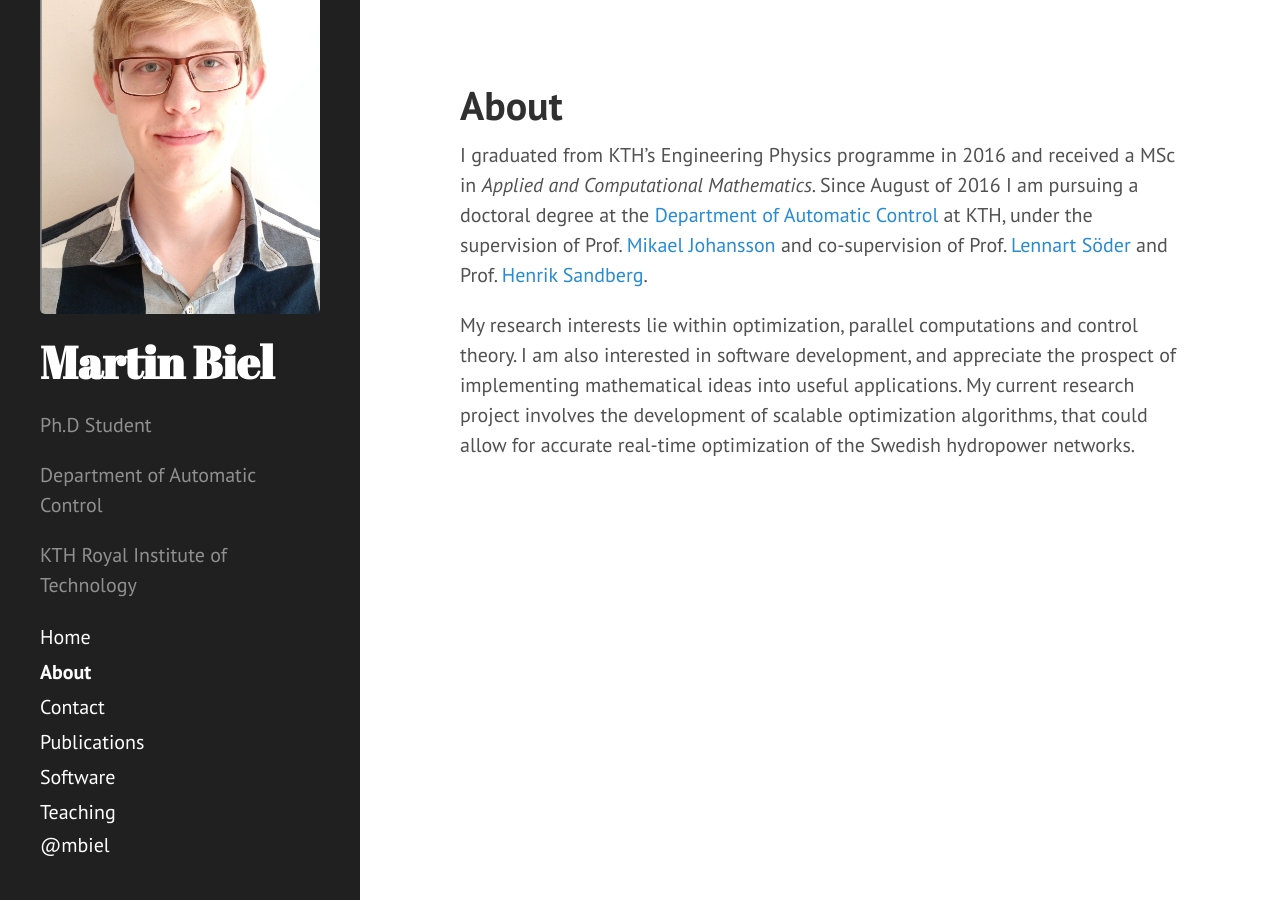
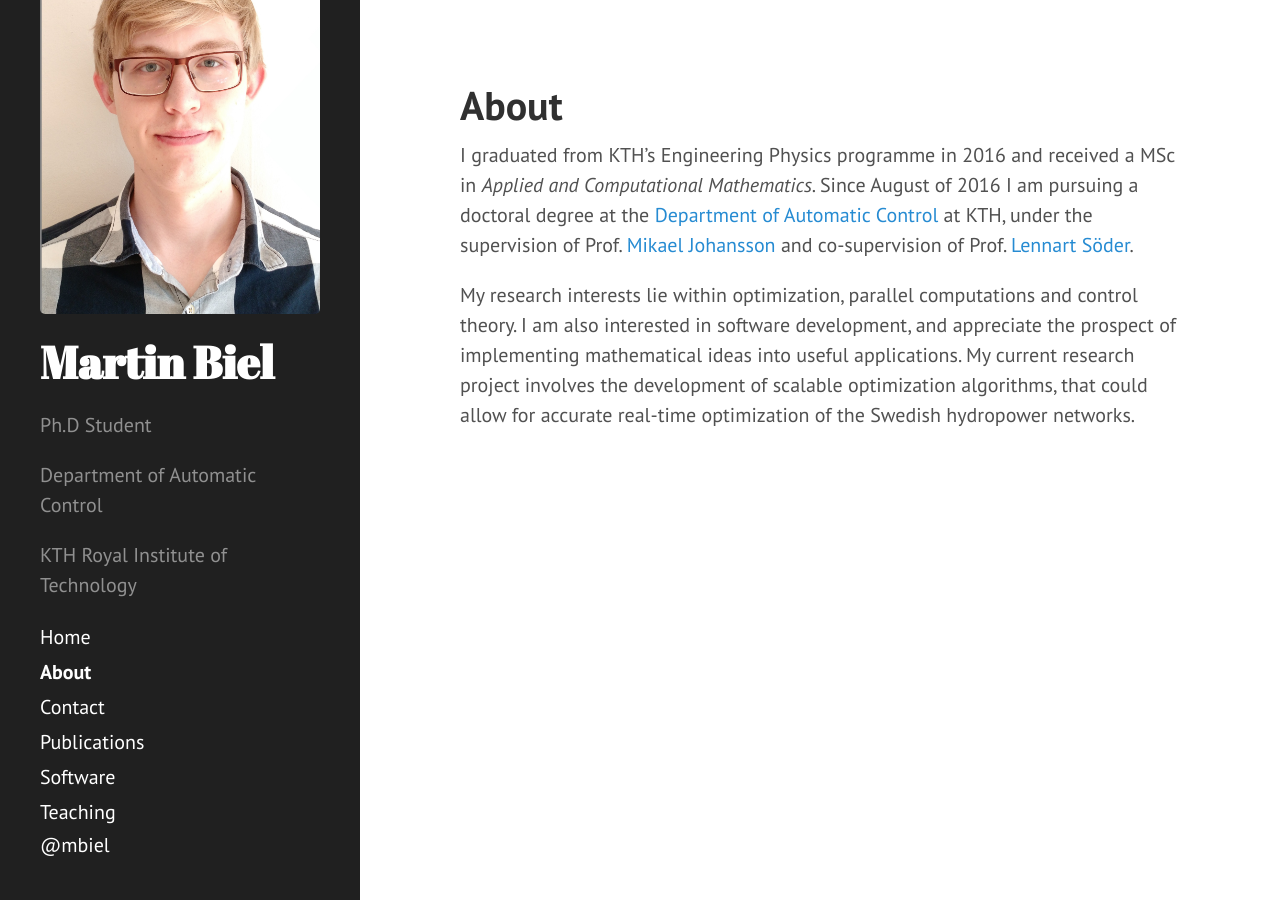
Before and after one commit to martinbiel/martinbiel.github.io, a Jekyll site: the page built from about/about.md, in a window 1280 px wide. Built offline with Jekyll 4.4.1, drawn with Linux system fonts in a browser that asks for light colours; Markdown is read by kramdown in place of the engine named in the settings.

Commit message:
Removed second supervisor until fixed.

```diff
--- a/about/about.md
+++ b/about/about.md
@@ -4,6 +4,6 @@ title: About
 permalink: /about/
 ---
 
-I graduated from KTH’s Engineering Physics programme in 2016 and received a MSc in _Applied and Computational Mathematics_. Since August of 2016 I am pursuing a doctoral degree at the [Department of Automatic Control](https://www.kth.se/en/ees/omskolan/organisation/avdelningar/ac) at KTH, under the supervision of Prof. [Mikael Johansson](https://people.kth.se/~mikaelj/) and co-supervision of Prof. [Lennart Söder](https://www.kth.se/profile/lsod/) and Prof. [Henrik Sandberg](https://people.kth.se/~hsan/).
+I graduated from KTH’s Engineering Physics programme in 2016 and received a MSc in _Applied and Computational Mathematics_. Since August of 2016 I am pursuing a doctoral degree at the [Department of Automatic Control](https://www.kth.se/en/ees/omskolan/organisation/avdelningar/ac) at KTH, under the supervision of Prof. [Mikael Johansson](https://people.kth.se/~mikaelj/) and co-supervision of Prof. [Lennart Söder](https://www.kth.se/profile/lsod/).
 
 My research interests lie within optimization, parallel computations and control theory. I am also interested in software development, and appreciate the prospect of implementing mathematical ideas into useful applications. My current research project involves the development of scalable optimization algorithms, that could allow for accurate real-time optimization of the Swedish hydropower networks.
```
